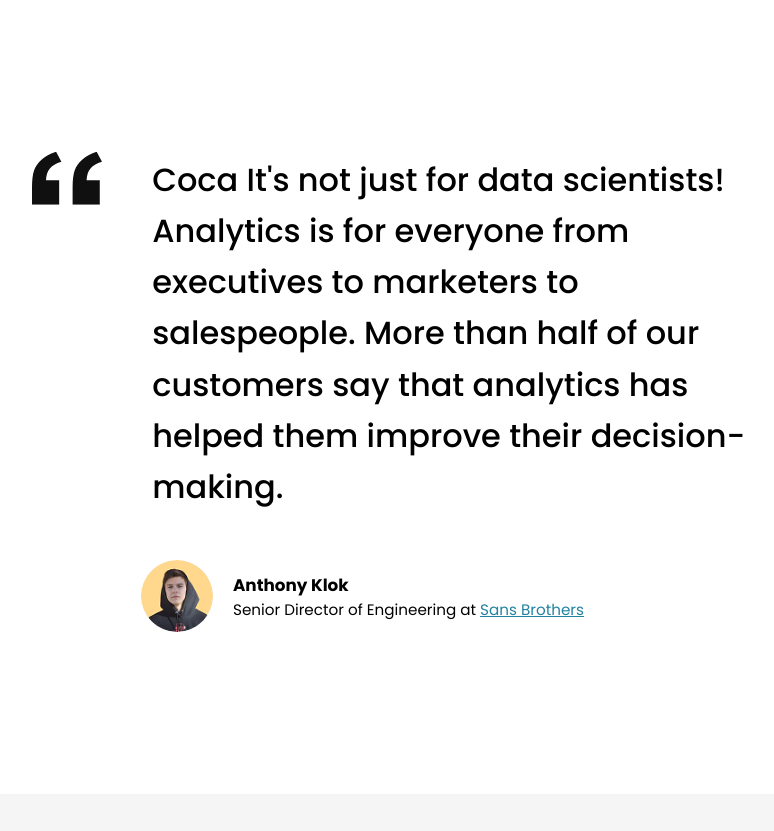
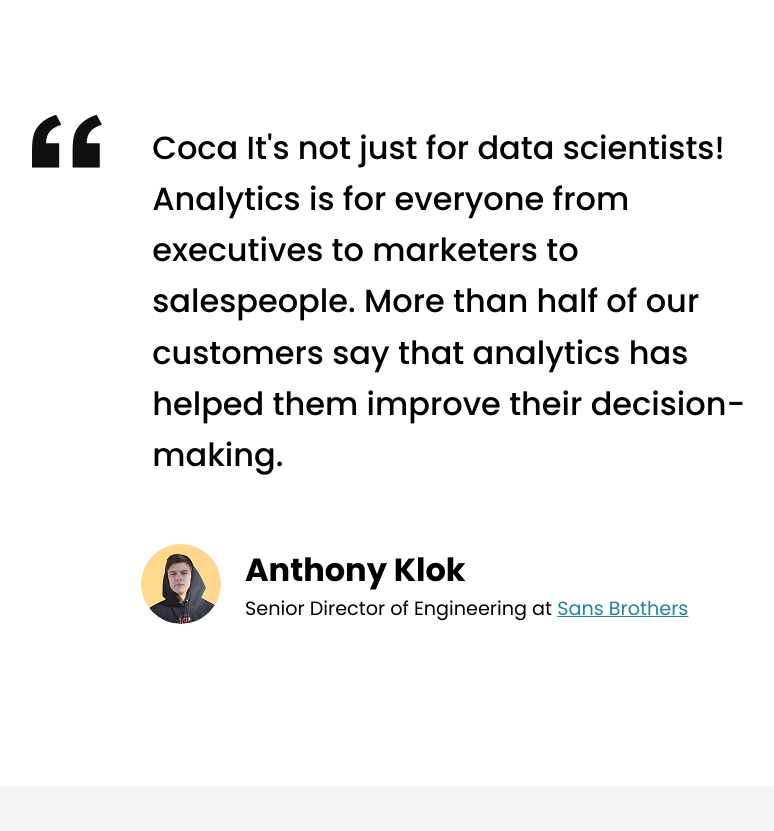
Before and after one commit to PabloTzeliks/coca-design-to-code, a plain HTML site: page index.html in a window 1280 px wide. Shown: the part 4933-5764 px from the top of the page, without its empty margins (51-825 px from the left). Drawn offline with Linux system fonts and the light colour scheme.

Commit message:
PRT-020 fix: melhorando e otimizando código do Testimonials e eliminando Comentários do Styles

```diff
--- a/CSS/styles.css
+++ b/CSS/styles.css
@@ -10,12 +10,11 @@
   --text-black-color: #000;
   --text-white-color: #fff;
   --text-gray-color: #757b8a;
-  --text-blue-color: #2a85ff;
   --text-link-color: #2282a1;
   --tittle-color: #101010;
 
   --poppins-font: "Poppins", sans-serif;
-  --inter-font: "Inter", sans-serif;
+  --inter-font: "Inter", sans-serif; /* Usaria para Item 4 da Grid de Our Work */
 }
 
 /* Configurações Estruturação Inicial */
@@ -60,7 +59,7 @@ ul li {
   box-sizing: border-box;
 }
 
-/* Header */
+/* HEADER */
 
 .header-inner {
   display: flex;
@@ -84,7 +83,7 @@ ul li {
   display: none;
 }
 
-/* Hero */
+/* HERO */
 
 .hero {
   padding: 1.4rem 0;
@@ -118,7 +117,7 @@ ul li {
   align-items: center;
 }
 
-/* About Us */
+/* ABOUT US */
 
 .aboutus {
   padding: 1.3rem 0 1.8rem 0;
@@ -214,7 +213,7 @@ ul li {
   align-items: center;
 }
 
-/* Our Work */
+/* OUR WORK */
 
 .ourwork {
   background-color: var(--background-ourwork);
@@ -276,11 +275,11 @@ ul li {
   padding-left: 0.5vw;
 }
 
-/* Grid de Itens da Seção */
+/* Grid de Itens */
 
 .our-work-grid {
   display: grid;
-  grid-template-columns: 1fr; /* mobile: 1 coluna */
+  grid-template-columns: 1fr;
   gap: 2.5rem;
 }
 
@@ -338,13 +337,7 @@ ul li {
   display: none;
 }
 
-/* Proporção imagens
-.work-item.size-a .media-item { aspect-ratio: 2.33 / 3; }
-.work-item.size-b .media-item { aspect-ratio: 4 / 4.15; }
-
-*/
-
-/* Seção Testimonials */
+/* TESTIMONIALS */
 
 .testimonials {
   background: var(--bg);
@@ -359,7 +352,7 @@ ul li {
   align-items: start;
 }
 
-/* LEFT: título + lead */
+/* Conteúdo Antecessor ao Card */
 .testimonials-left h2 {
   font-weight: 600;
   font-size: clamp(2.5rem, 5vw, 5rem);
@@ -377,11 +370,11 @@ ul li {
   max-width: 60ch;
 }
 
-/* RIGHT: testimonial card */
+/* Card do Testemunho */
 .testimonial-card {
   position: relative;
   background: transparent;
-  padding: 0; /* conteúdo já alinhado */
+  padding: 0;
   display: flex;
   flex-direction: column;
   gap: 1rem;
@@ -394,14 +387,12 @@ ul li {
   gap: 1rem;
 }
 
-/* quote mark - mobile: pequena e inline acima do texto */
 .quote-mark {
   width: clamp(48px, calc(33.92px + 3.7547vw), 88px);
   height: auto;
   display: block;
 }
 
-/* o texto do depoimento */
 .testimonial-text {
   margin: 0;
   font-size: clamp(1.25rem, 3.2vw, 2rem);
@@ -414,7 +405,6 @@ ul li {
   margin-bottom: calc(1rem + 2.5vw);
 }
 
-/* author box */
 .testimonial-author {
   display: flex;
   align-items: center;
@@ -447,7 +437,7 @@ ul li {
   text-decoration: underline;
 }
 
-/* Footer */
+/* FOOTER */
 
 .footer {
   background: var(--background-color);
@@ -599,28 +589,19 @@ ul li {
   border: 0;
 }
 
-/* RESPONSIVIDADE */
+/* RESPONSIVIDADE DA PÁGINA */
 
-@media (min-width: 1024px) {
-  .container-wide {
-    width: min(87%, 1200px);
-  }
-}
-
-/* ------------------------------
-   TABLET (>= 768px)
-   ajustes leves: logos grid, increased gaps
-   ------------------------------ */
+/* TABLET (Versão intermediária entre Mobile e Desktop) */
 @media (min-width: 768px) {
 
-  /* About / companies list: use auto-fit para ficar robusto */
+  /* ABOUT US */
   .companies-list {
     grid-template-columns: repeat(6, 1fr);
     grid-template-rows: auto;
     gap: 2rem;
   }
 
-  /* Our Work: mais gap em tablet */
+  /* OUR WORK */
   .our-work-grid {
     gap: 3rem;
   }
@@ -631,13 +612,16 @@ ul li {
   }
 }
 
-/* ------------------------------
-   DESKTOP BASE (>= 1024px)
-   Aqui construímos o layout desktop "funcional"
-   ------------------------------ */
+/* DESKTOP BASE (Versão Base para o Padrão de Desktop) */
+
 @media (min-width: 1024px) {
 
-  /* ---------- HEADER: trocar menu mobile por desktop ---------- */
+  /* ---------- CONTAINER ---------- */
+  .container-wide {
+    width: min(87%, 1200px);
+  }
+
+  /* ---------- HEADER ---------- */
   .menu-mobile { display: none; }
 
   .header-left {
@@ -679,7 +663,7 @@ ul li {
     text-decoration: none;
   }
 
-  /* ---------- HERO: layout em grid 2-col (texto + media) ---------- */
+  /* ---------- HERO ---------- */
   .hero .hero-content {
     align-items: start;
     width: 100%;
@@ -746,7 +730,7 @@ ul li {
     margin-bottom: 0;
   }
 
-  /* ---------- OUR WORK: 2 col grid ---------- */
+  /* ---------- OUR WORK ---------- */
 
   .ourwork {
     padding: 3.5rem 0 0rem 0;
@@ -799,7 +783,7 @@ ul li {
     margin-top: calc(-1.2rem - 9vw);
   }
 
-  /* ---------- TESTIMONIALS: aspas deslocada ---------- */
+  /* ---------- TESTIMONIALS ---------- */
   .testimonial-content {
     position: relative;
   }
@@ -827,10 +811,7 @@ ul li {
     display: flex;
     flex-direction: column;
     padding-left: calc(3rem + 0.5vw);
-    gap: 3rem;
   }
-
-
 
   .quote-mark {
     position: absolute;
@@ -838,49 +819,16 @@ ul li {
     top: 0;
     width: 70px;
     height: auto;
-    transform: translateY(130%);
+    transform: translateY(60%);
 
   }
 
-  .testimonial-text {
-    margin: 0;
-    max-width: 70ch; /* desktop permite fluidez */
+  .testimonial-author {
+    padding-left: calc(3rem + 0.5vw);
   }
 
-  .testimonial-author {
-    display: flex;
-    align-items: center;
-    padding-left: calc(3rem + 0.5vw);
-    gap: 1.25rem;
-  }
 
-  .author-avatar {
-    width: 72px;
-    height: 72px;
-    border-radius: 999px;
-    object-fit: cover;
-    background: #f3f4f6;
-  }
-
-  .author-name {
-    margin: 0;
-    font-size: 1.05rem;
-    font-weight: 700;
-    color: var(--text);
-  }
-
-  .author-role {
-    margin: 0;
-    font-size: 0.95rem;
-    color: var(--muted);
-  }
-
-  .author-link {
-    color: #2282a1;
-    text-decoration: underline;
-  }
-
-  /* ---------- FOOTER: top row + main grid ---------- */
+  /* ---------- FOOTER ---------- */
   .footer { background-color: var(--background-footer); }
   .footer-top {
     flex-direction: row;
```
